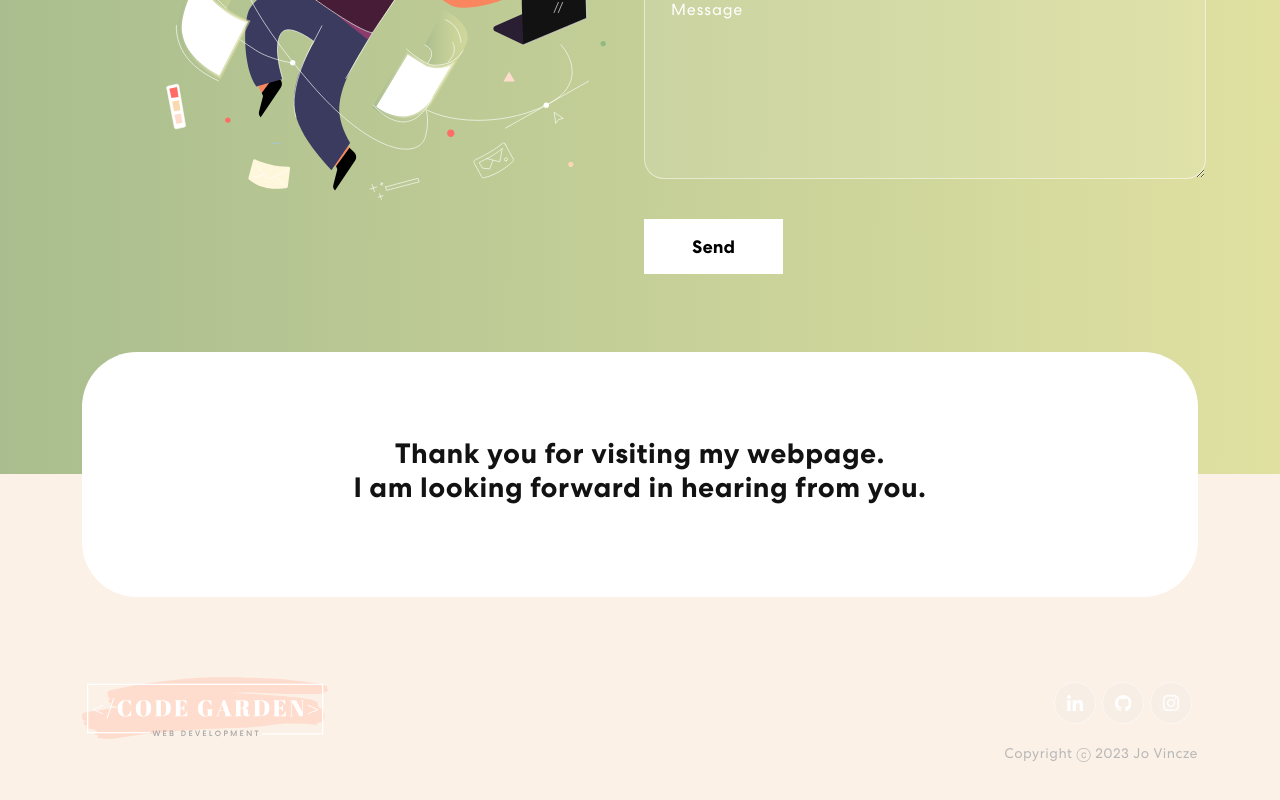
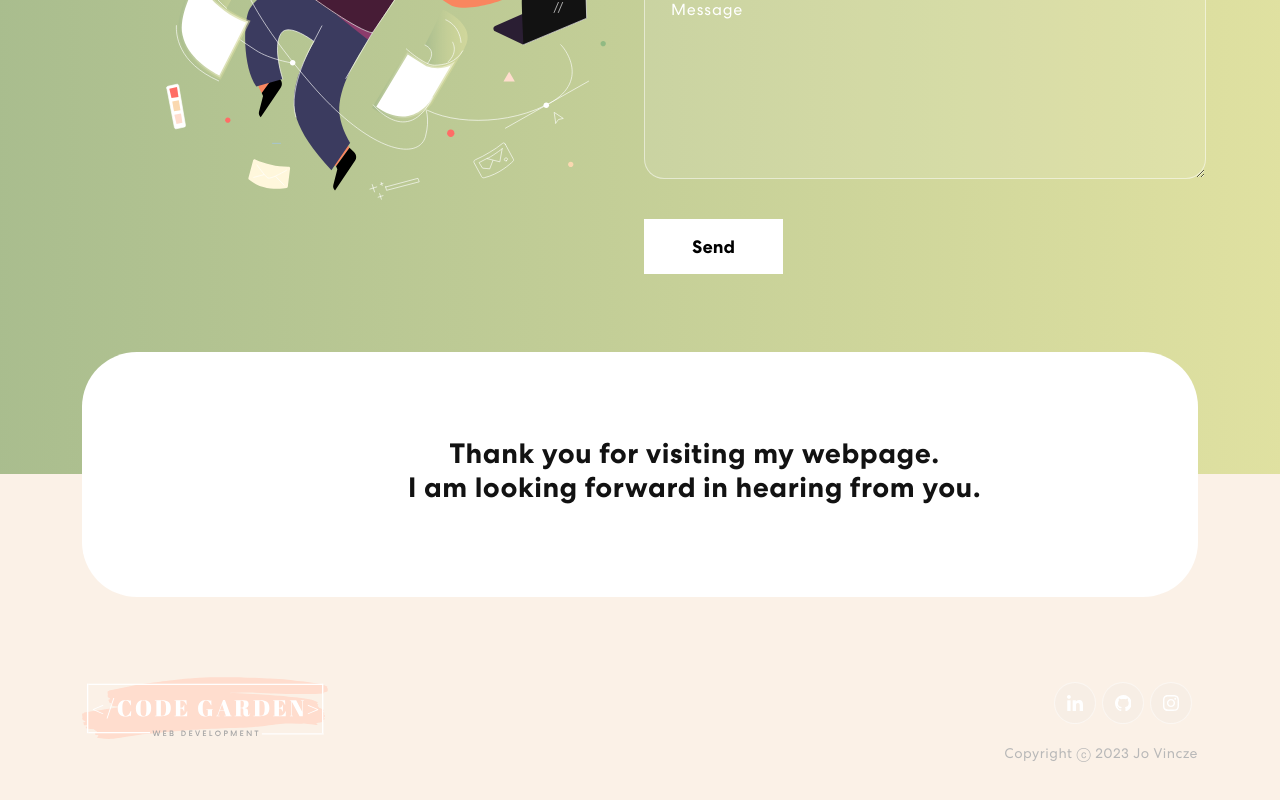
Before and after one commit to Jo-codegarden/personal-portfolio, a React (Create React App) app: page / in a window 1280 px wide. Shown: the part 2337-3137 px from the top of the page. Built offline with nearby package versions, Linux system fonts and the light colour scheme.

Commit message:
styling edits

```diff
--- a/src/App.css
+++ b/src/App.css
@@ -300,7 +300,6 @@ nav.navbar .navbar-toggler[aria-expanded="true"] .navbar-toggler-icon {
 }
 .banner img {
   width: 80%;
-  margin-left: ;
   align-items: center;
   display: block;
   margin-left: auto;
@@ -330,6 +329,9 @@ nav.navbar .navbar-toggler[aria-expanded="true"] .navbar-toggler-icon {
 @media (max-width: 480px) {
   .banner h1 {
     font-size: 44px;
+  }
+  .banner div {
+    min-height: 170px;
   }
 }
 
@@ -507,7 +509,11 @@ nav.navbar .navbar-toggler[aria-expanded="true"] .navbar-toggler-icon {
   right: 0;
   z-index: -4;
 }
-
+@media (max-width: 720px) {
+  .project p {
+    width: 80%;
+  }
+}
 /************ Contact Css ************/
 .contact {
   background: linear-gradient(90.21deg, rgb(166, 187, 141) -5.91%, rgb(230, 229, 163) 111.58%);
@@ -593,7 +599,7 @@ nav.navbar .navbar-toggler[aria-expanded="true"] .navbar-toggler-icon {
   background: #FFFFFF;
   border-radius: 55px;
   color: #121212;
-  padding: 85px 125px;
+  padding: 85px 12px;
   margin-bottom: 80px;
   margin-top: -122px;
 }
@@ -601,6 +607,7 @@ nav.navbar .navbar-toggler[aria-expanded="true"] .navbar-toggler-icon {
   font-weight: 700;
   letter-spacing: 0.5px;
   line-height: 1.2em;
+  margin-left: 10%;
   text-align: center;
 }
 /* .new-email-bx {
@@ -660,10 +667,9 @@ nav.navbar .navbar-toggler[aria-expanded="true"] .navbar-toggler-icon {
   letter-spacing: 0.5px;
   margin-top: 20px;
 }
-@media (max-width: 480px) {
+@media (max-width: 720px) {
   .message-bx h3 {
-    font-size: 20px;
-    padding: 0;
+    width: 80%;
   }
 }
 
--- a/src/components/Message.js
+++ b/src/components/Message.js
@@ -1,20 +1,13 @@
-
-import { Col, Row} from "react-bootstrap";
-
-
+import { Col } from "react-bootstrap";
 const Message = () => {
 
   return (
-      <Col lg={12}>
+    <Col xl={12} sm={12} md={12}>
         <div className="message-bx wow slideInUp">
-          <Row>
-            <Col lg={12} md={12} xl={12}>
               <h3>Thank you for visiting my webpage.<br></br>I am looking forward in hearing from you.</h3>
-            </Col>
+        </div>
+    </Col>
 
-          </Row>
-        </div>
-      </Col>
   )
 }
 
```
